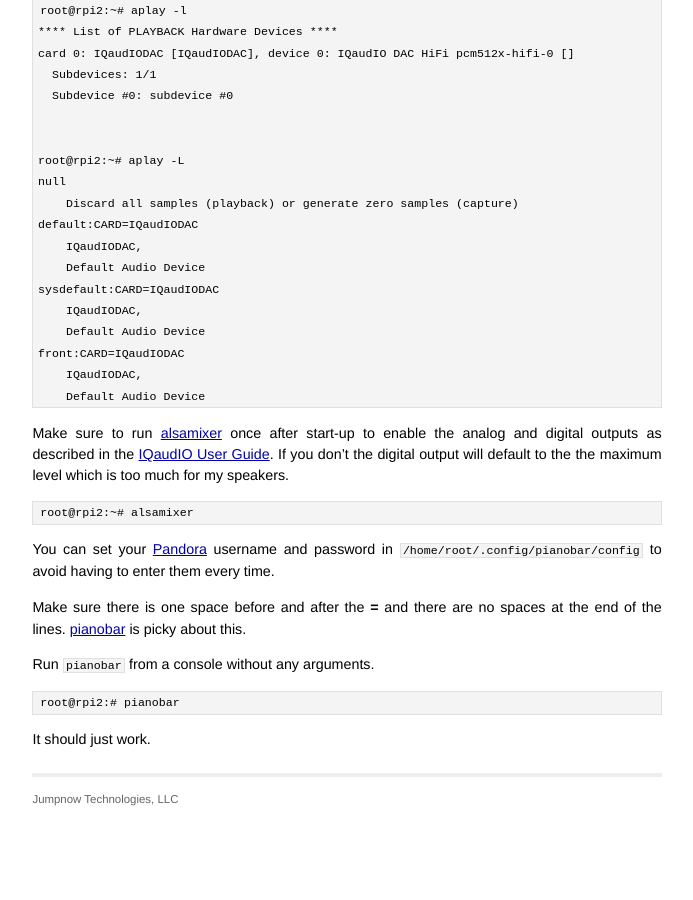
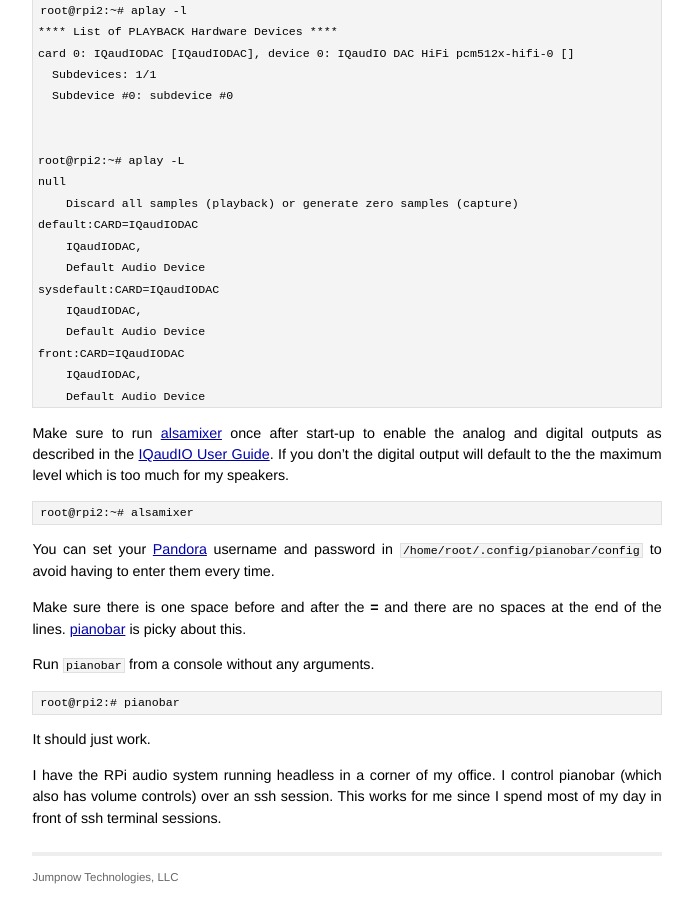
Before and after one commit to jumpnow/jumpnowtek-site, a Jekyll site: the page built from _posts/2016-01-18-Raspberry-Pi-Pandora-music-player.md, in a window 1280 px wide and 900 px high, scrolled down 1566 px. Shown: the whole window, without its empty margins (293-986 px from the left). Built offline with Jekyll 4.4.1, drawn with Linux system fonts in a browser that asks for light colours; before the commit the page ends 2388 px from its top, so only the background shows below that; some of the changed lines change nothing that is shown; some of the changed text lies outside the part shown.

Commit message:
Update to pianobar doc

```diff
--- a/_posts/2016-01-18-Raspberry-Pi-Pandora-music-player.md
+++ b/_posts/2016-01-18-Raspberry-Pi-Pandora-music-player.md
@@ -2,7 +2,7 @@
 layout: post
 title: A Raspberry Pi Pandora music player
 description: "Using an IQAudio Pi-DigiAMP+ and pianobar for a Pandora music player"
-date: 2016-01-21 09:00:00
+date: 2016-01-22 10:00:00
 categories: rpi
 tags: [linux, rpi, yocto, iqaudio, pianobar, pandora]
 ---
@@ -105,6 +105,8 @@
 
 It should just work.
 
+I have the RPi audio system running headless in a corner of my office. I control pianobar (which also has volume controls) over an ssh session. This works for me since I spend most of my day in front of ssh terminal sessions.
+
 [digiamp-plus]: http://www.iqaudio.co.uk/home/9-pi-digiamp-0712411999650.html
 [pianobar]: https://6xq.net/pianobar/
 [rpi-yocto]: http://www.jumpnowtek.com/rpi/Raspberry-Pi-Systems-with-Yocto.html
```
